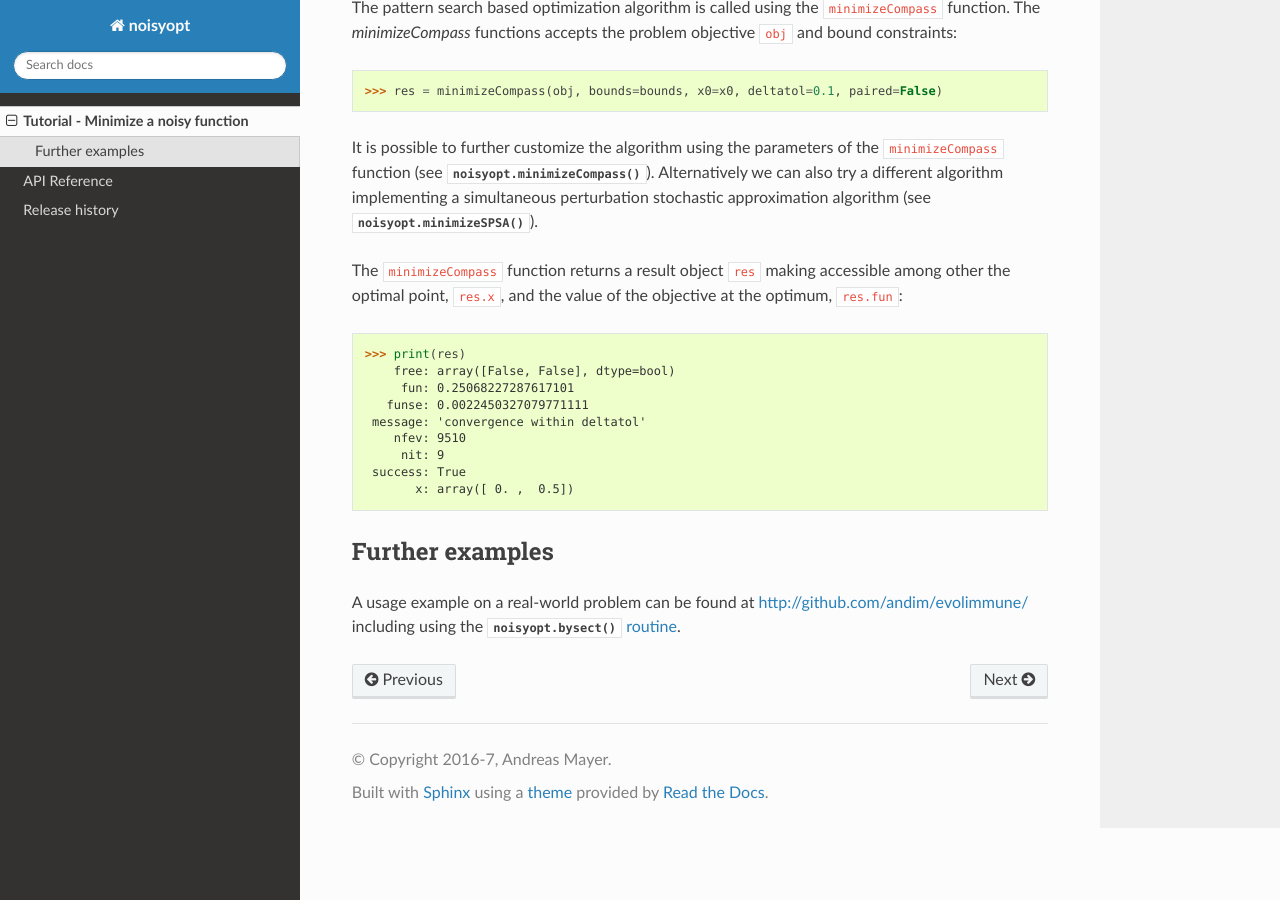
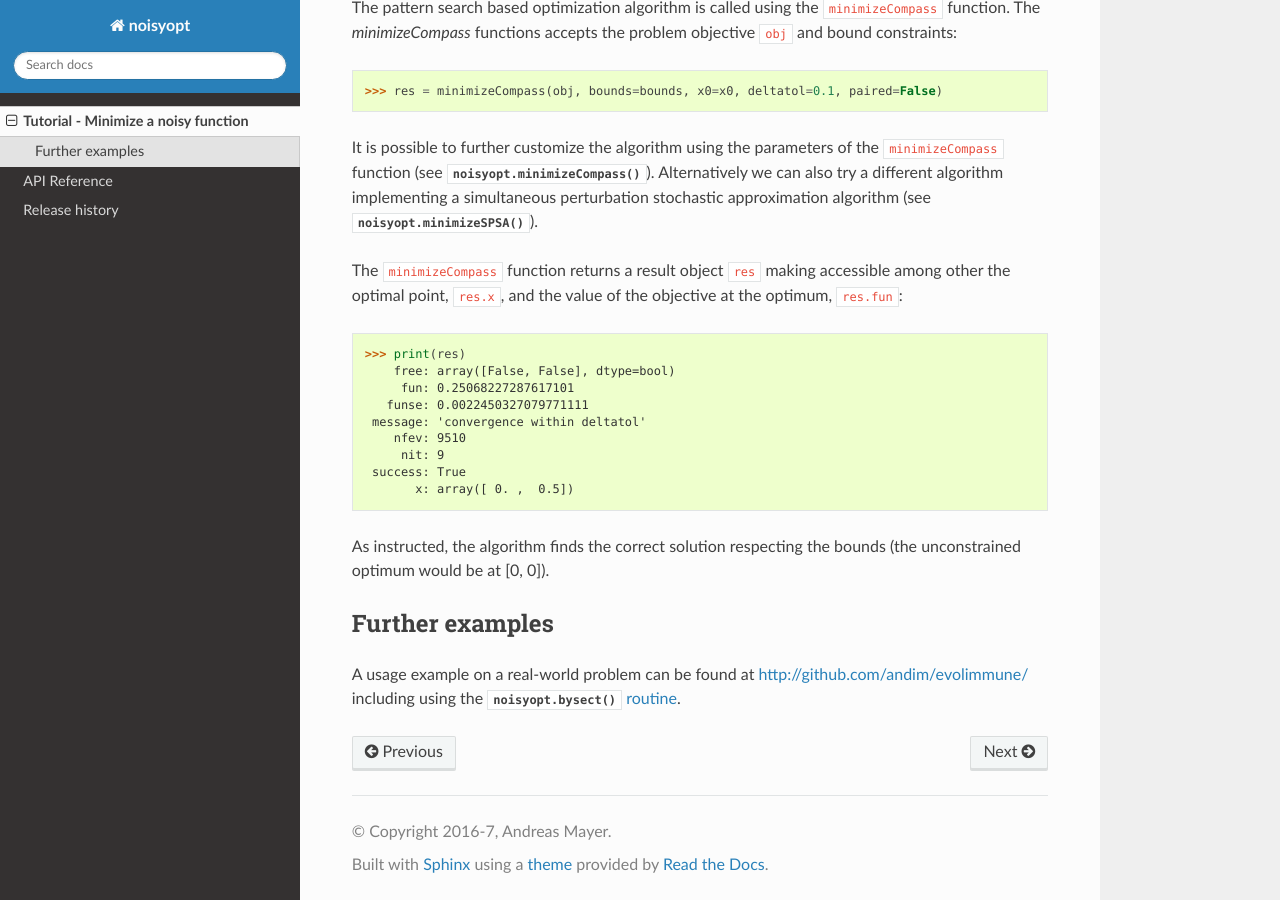
Before and after one commit to andim/noisyopt, a Sphinx documentation site: the page built from doc/tutorial.rst, in a window 1280 px wide and 900 px high, scrolled down 1036 px. Built offline with Sphinx 7.4.7 and the Read the Docs theme 2.0.0, drawn with Linux system fonts in a browser that asks for light colours; the version number could not be read and is left out.

Commit message:
tutorial: mention that you get constrained optimum

```diff
--- a/doc/tutorial.rst
+++ b/doc/tutorial.rst
@@ -63,6 +63,8 @@ optimum, ``res.fun``::
    success: True
          x: array([ 0. ,  0.5])
 
+As instructed, the algorithm finds the correct solution respecting the bounds (the unconstrained optimum would be at [0, 0]).
+
 Further examples
 ----------------
 
```
